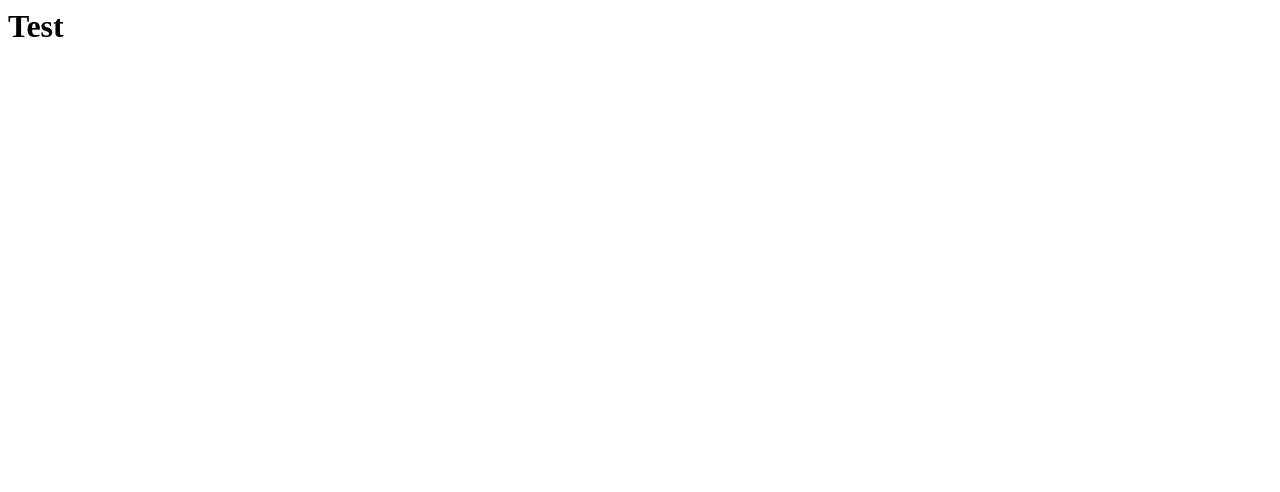
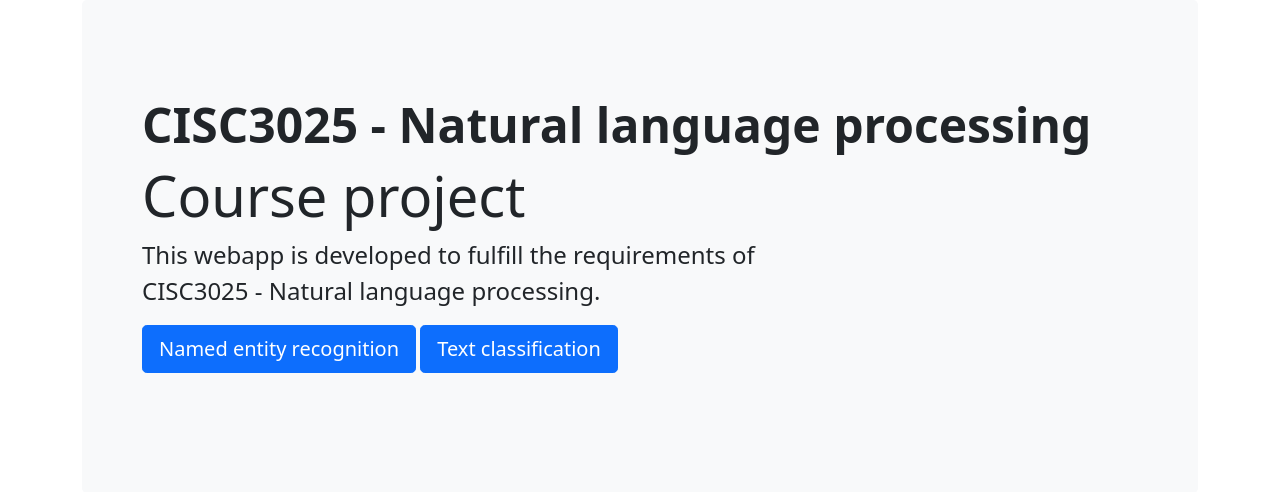
Before and after one commit to hangon1234/CISC3025_Natural_language_processing_project, a Django app: page / in a window 1280 px wide. Before the commit the part shown is almost empty. Shown: the top 492 px of the page. Run offline with Django 4.2, Linux system fonts and the light colour scheme.

Commit message:
use namespace urls - improvement in url dispatching

```diff
--- a/nlp/named_entity_recognition/urls.py
+++ b/nlp/named_entity_recognition/urls.py
@@ -2,6 +2,8 @@ from django.urls import path
 
 from . import views
 
+app_name = 'named_entity_recognition'
+
 urlpatterns = [
     path('', views.index, name='index'),
 ]
--- a/nlp/nlp/urls.py
+++ b/nlp/nlp/urls.py
@@ -19,7 +19,12 @@ from django.views.generic import TemplateView
 
 urlpatterns = [
     path('admin/', admin.site.urls),
-    path('named_entity_recognition', include('named_entity_recognition.urls')),
-    path('text_classification', include('text_classification.urls')),
+
+    path('named_entity_recognition', include('named_entity_recognition.urls',
+                                             namespace="named_entity_recognition")),
+
+    path('text_classification', include('text_classification.urls',
+                                        namespace="text_classification")),
+
     path('', TemplateView.as_view(template_name='main.html')),
 ]
--- a/nlp/templates/main.html
+++ b/nlp/templates/main.html
@@ -1,8 +1,22 @@
 <html>
 <head>
-
+    <link href="https://cdn.jsdelivr.net/npm/bootstrap@5.1.3/dist/css/bootstrap.min.css" rel="stylesheet"
+          integrity="sha384-1BmE4kWBq78iYhFldvKuhfTAU6auU8tT94WrHftjDbrCEXSU1oBoqyl2QvZ6jIW3" crossorigin="anonymous">
+    <script src="https://cdn.jsdelivr.net/npm/bootstrap@5.1.3/dist/js/bootstrap.bundle.min.js"
+            integrity="sha384-ka7Sk0Gln4gmtz2MlQnikT1wXgYsOg+OMhuP+IlRH9sENBO0LRn5q+8nbTov4+1p"
+            crossorigin="anonymous"></script>
 </head>
 <body>
-<h1>Test</h1>
+<div class="container">
+    <div class="p-5 mb-4 bg-light rounded-3">
+        <div class="container-fluid py-5">
+            <h1 class="display-5 fw-bold">CISC3025 - Natural language processing</h1>
+            <h1 class="display-4">Course project</h1>
+            <p class="col-md-8 fs-4">This webapp is developed to fulfill the requirements of CISC3025 - Natural language processing. </p>
+            <a href="{% url 'named_entity_recognition:index' %}" class="btn btn-primary btn-lg mb-4 mr-2" type="button">Named entity recognition</a>
+            <a href="{% url 'text_classification:index' %}" class="btn btn-primary btn-lg mb-4" type="button">Text classification</a>
+        </div>
+    </div>
+</div>
 </body>
 </html>
--- a/nlp/text_classification/urls.py
+++ b/nlp/text_classification/urls.py
@@ -2,6 +2,8 @@ from django.urls import path
 
 from . import views
 
+app_name = 'text_classification'
+
 urlpatterns = [
     path('', views.index, name='index'),
 ]
```
